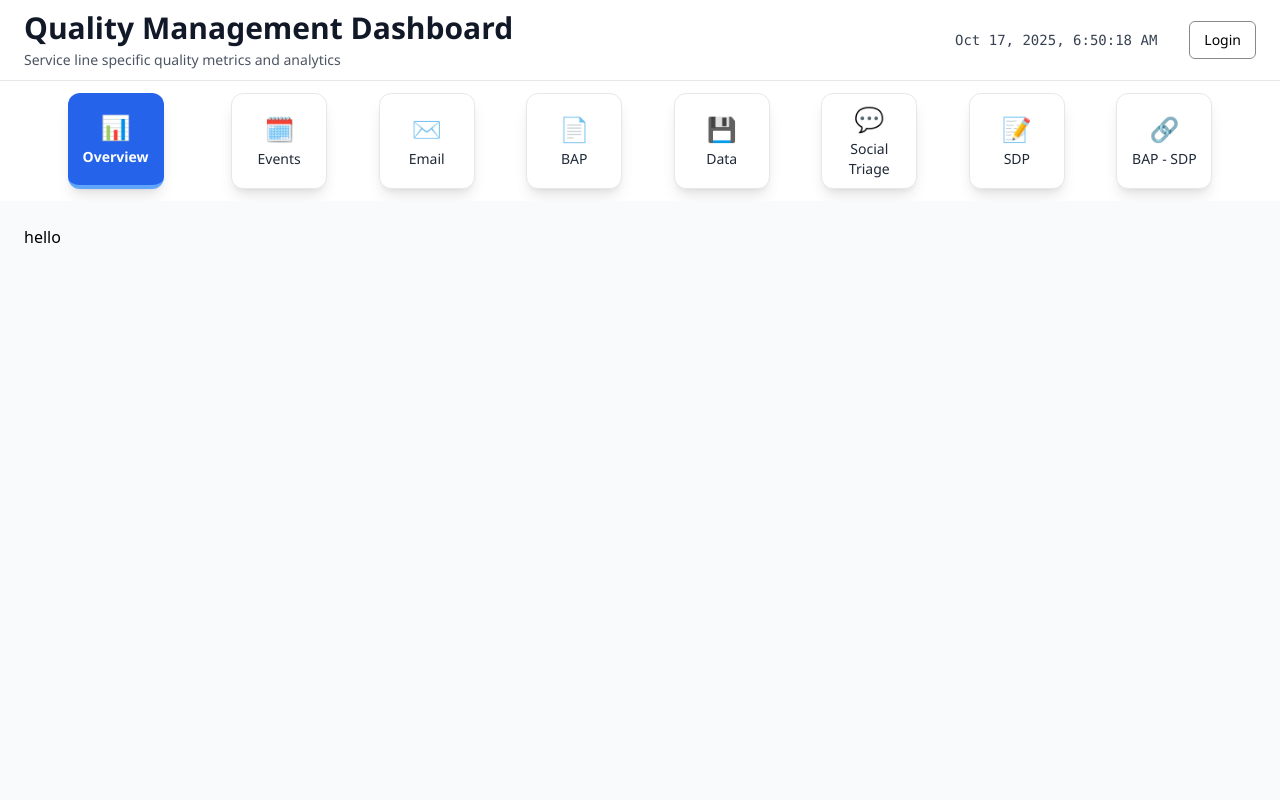
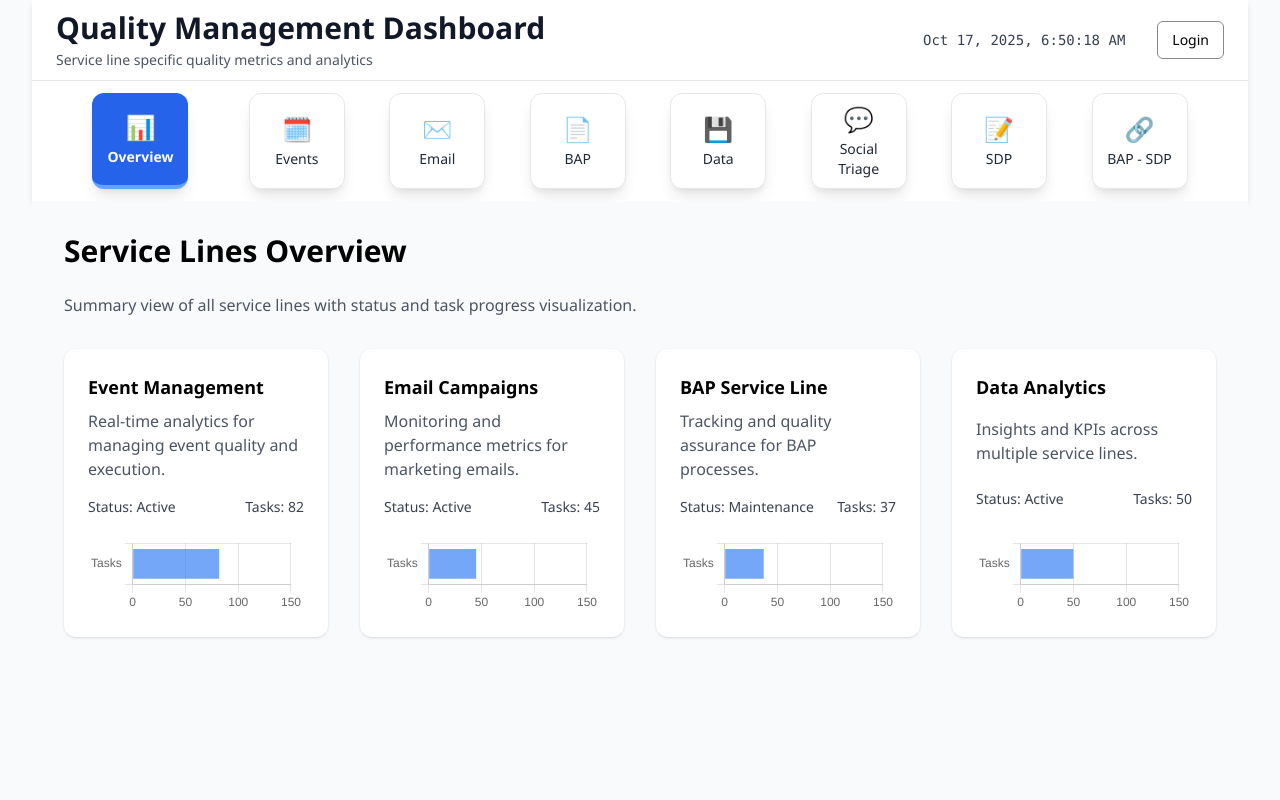
Before and after one commit to VinceZamora-7/QualityManagementDashboard, a React (Vite) app: page /overview in a window 1280 px wide. Shown: the top 800 px of the page. Built offline with nearby package versions, Linux system fonts and the light colour scheme.

Commit message:
Added dummy overview dashboard

```diff
--- a/src/App.jsx
+++ b/src/App.jsx
@@ -15,7 +15,7 @@ import Footer from "./components/footer";
 function App() {
   return (
     <Router>
-      <div className="min-h-screen flex flex-col bg-gray-50">
+      <div className="min-h-screen flex flex-col bg-gray-50  container mx-auto px-4 sm:px-6 lg:px-8">
         <Header />
         <main className="flex-grow w-full">
           <Routes>
@@ -26,8 +26,8 @@ function App() {
             <Route path="*" element={<Navigate to="/" replace />} />
           </Routes>
         </main>
-        <Footer />
       </div>
+      <Footer />
     </Router>
   );
 }
--- a/src/pages/overview/overview.jsx
+++ b/src/pages/overview/overview.jsx
@@ -1,9 +1,117 @@
 import React from "react";
+import { Bar } from "react-chartjs-2";
+import {
+  Chart as ChartJS,
+  CategoryScale,
+  LinearScale,
+  BarElement,
+  Title,
+  Tooltip,
+  Legend,
+} from "chart.js";
 
-const Dashboard = () => (
-  <div className="min-h-screen bg-gray-50 p-4 sm:p-6 font-sans antialiased">
-    hello
-  </div>
+ChartJS.register(
+  CategoryScale,
+  LinearScale,
+  BarElement,
+  Title,
+  Tooltip,
+  Legend
 );
 
-export default Dashboard;
+const ServiceLineCard = ({ name, description, status, tasks }) => {
+  const data = {
+    labels: ["Tasks"],
+    datasets: [
+      {
+        label: "Tasks Count",
+        data: [tasks],
+        backgroundColor: "rgba(59,130,246,0.7)",
+      },
+    ],
+  };
+
+  const options = {
+    indexAxis: "y",
+    scales: {
+      x: {
+        beginAtZero: true,
+        max: 150, // Adjust max as per your task range
+      },
+      y: {
+        beginAtZero: true,
+      },
+    },
+    plugins: {
+      legend: {
+        display: false,
+      },
+      title: {
+        display: false,
+      },
+    },
+    responsive: true,
+    maintainAspectRatio: false,
+  };
+
+  return (
+    <div className="bg-white rounded-xl shadow p-6 flex flex-col justify-between max-w-sm">
+      <h3 className="text-lg font-semibold mb-2">{name}</h3>
+      <p className="text-gray-600 mb-4">{description}</p>
+      <div className="flex justify-between text-sm text-gray-700 font-medium mb-4">
+        <span>Status: {status}</span>
+        <span>Tasks: {tasks}</span>
+      </div>
+      <div style={{ height: 80, width: "100%" }}>
+        <Bar data={data} options={options} />
+      </div>
+    </div>
+  );
+};
+
+const OverviewPageWithCharts = () => {
+  const serviceLines = [
+    {
+      name: "Event Management",
+      description:
+        "Real-time analytics for managing event quality and execution.",
+      status: "Active",
+      tasks: 82,
+    },
+    {
+      name: "Email Campaigns",
+      description: "Monitoring and performance metrics for marketing emails.",
+      status: "Active",
+      tasks: 45,
+    },
+    {
+      name: "BAP Service Line",
+      description: "Tracking and quality assurance for BAP processes.",
+      status: "Maintenance",
+      tasks: 37,
+    },
+    {
+      name: "Data Analytics",
+      description: "Insights and KPIs across multiple service lines.",
+      status: "Active",
+      tasks: 50,
+    },
+  ];
+
+  return (
+    <div className="min-h-screen bg-gray-50 p-8 max-w-7xl mx-auto font-sans">
+      <h1 className="text-3xl font-bold mb-6">Service Lines Overview</h1>
+      <p className="text-gray-600 mb-8">
+        Summary view of all service lines with status and task progress
+        visualization.
+      </p>
+      <div className="grid grid-cols-1 md:grid-cols-2 lg:grid-cols-4 gap-8">
+        {serviceLines.map((line, idx) => (
+          <ServiceLineCard key={idx} {...line} />
+        ))}
+      </div>
+    </div>
+  );
+};
+
+export default OverviewPageWithCharts;
```
